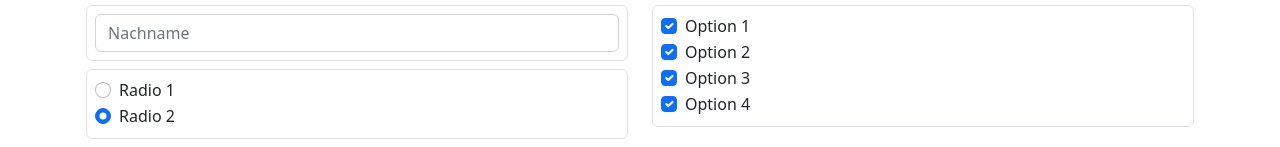
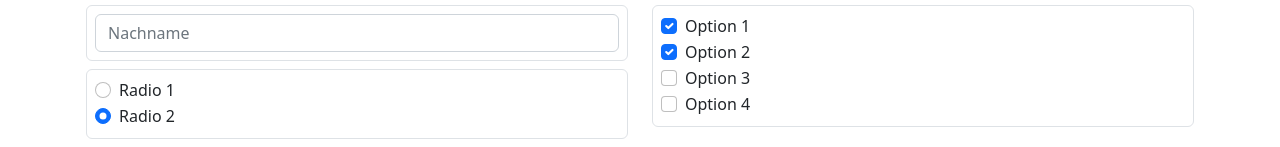
Before and after one commit to andycore/angular-formhandling, an Angular app: page /form-feedback in a window 1280 px wide. Shown: the part 211-358 px from the top of the page. Built offline with nearby package versions, Linux system fonts and the light colour scheme; a small style sheet from the web is missing.

Commit message:
Optimize & fix checkbox group default value handling

```diff
--- a/src/app/components/form-feedback/form-feedback.component.ts
+++ b/src/app/components/form-feedback/form-feedback.component.ts
@@ -34,10 +34,11 @@ export class FormFeedbackComponent {
         id: 'checkboxGroup',
         name: 'checkboxGroup',
         type: FormControlType.CHECKBOX_GROUP,
+        value: ['option1', 'option2'],
         options: [
           {value: 'option1', label: 'Option 1'},
           {value: 'option2', label: 'Option 2'},
-          {value: 'option3', label: 'Option 3', checked: true},
+          {value: 'option3', label: 'Option 3'},
           {value: 'option4', label: 'Option 4'}
         ]
       } as FormCheckboxGroup,
--- a/src/app/components/page1/page1.component.html
+++ b/src/app/components/page1/page1.component.html
@@ -23,7 +23,7 @@
   <div class="row mb-3">
     <div class="col-md-12">
       <h2>Formularwerte</h2>
-      <pre>{{formService.formGroup.value | json}}</pre>
+      <pre>{{formService.formGroup.getRawValue() | json}}</pre>
     </div>
     <div *ngIf="group.invalid">
       <h2>Formular Fehler</h2>
--- a/src/app/form.config.ts
+++ b/src/app/form.config.ts
@@ -74,7 +74,7 @@ export const formConfig: FormConfigModel = {
       value: 'option2',
       options: [
         {value: 'option1', label: 'Option 1'},
-        {value: 'option2', label: 'Option 2', checked: true},
+        {value: 'option2', label: 'Option 2'},
         {value: 'option3', label: 'Option 3'}
       ],
     } as FormRadioGroup,
--- a/src/app/modules/form/components/controls/checkbox-group/checkbox-group.component.html
+++ b/src/app/modules/form/components/controls/checkbox-group/checkbox-group.component.html
@@ -8,7 +8,7 @@
           type="checkbox"
           [id]="'checkbox-' + i"
           [value]="option.value"
-          [checked]="isChecked(option.value)"
+          [checked]="(isChecked(option.value) || option.checked)"
           (change)="onChange($event)"
           [disabled]="controlConfig.disabled"
         >
--- a/src/app/modules/form/components/controls/checkbox-group/checkbox-group.component.ts
+++ b/src/app/modules/form/components/controls/checkbox-group/checkbox-group.component.ts
@@ -16,8 +16,7 @@ export class CheckboxGroupComponent extends MasterControlComponent {
    * @param value
    */
   public isChecked(value: string | undefined | null): boolean {
-    const values = this.frmGroup.get(this.controlConfig.name)?.value as string[];
-    return values.includes(value as string);
+    return (this.controlConfig.value as string[]).includes(value as string);
   }
 
   /**
```
